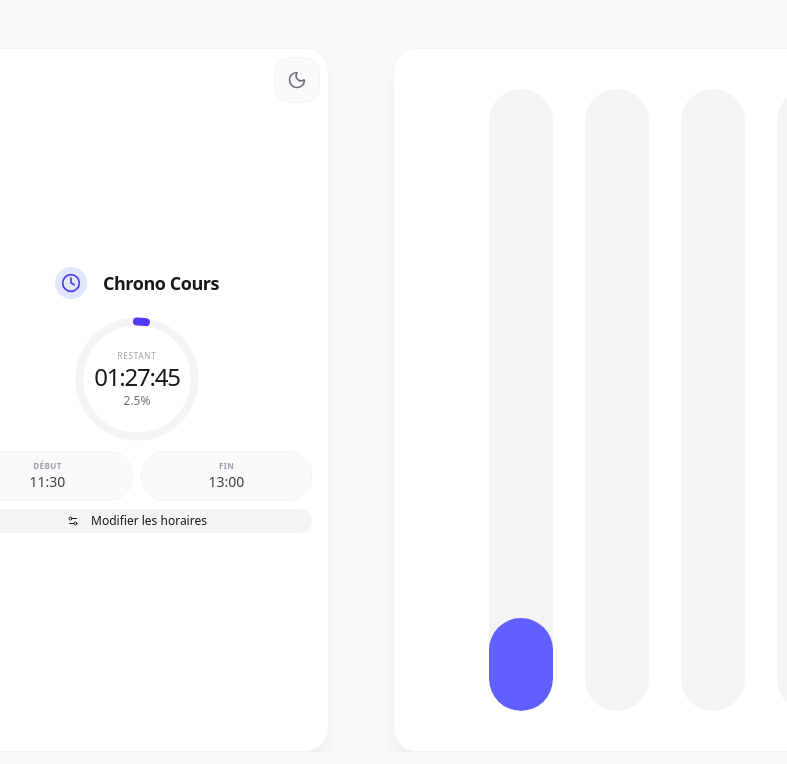
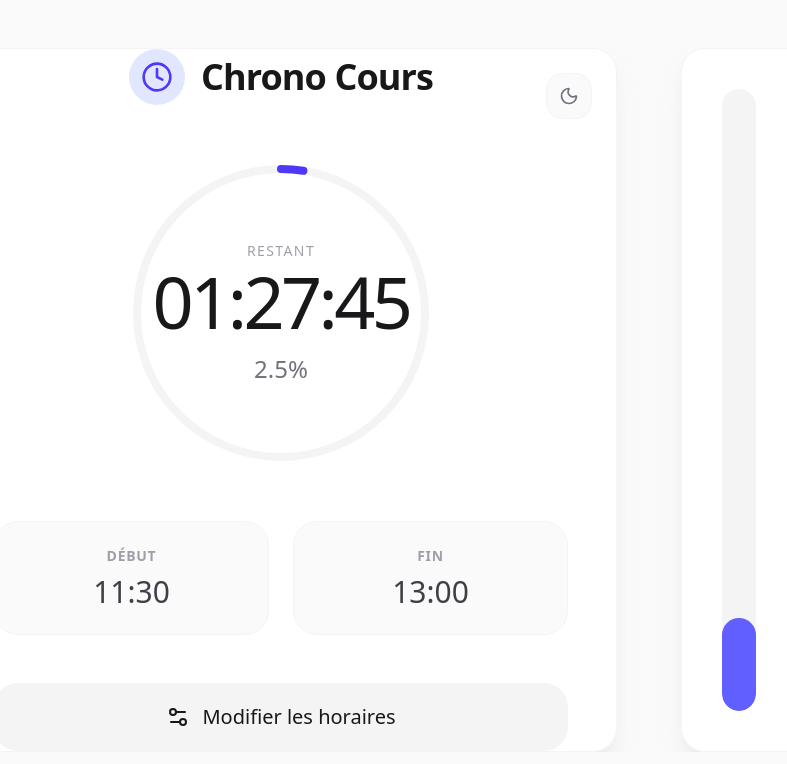
Before and after one commit to Nael-Basset/Chrono-cours, a React (Vite) app: page / in a window 1280 px wide. Both pictures are taken after a click on the button "Démarrer". Shown: the top 764 px of the page, without its empty margins (103-890 px from the left). Built offline with nearby package versions, Linux system fonts and the light colour scheme.

Commit message:
style: smart landscape mode (compact on mobile, spacious on desktop)

```diff
--- a/src/App.tsx
+++ b/src/App.tsx
@@ -175,9 +175,9 @@ export default function App() {
     <div className="h-screen bg-zinc-50 dark:bg-zinc-950 font-sans text-zinc-900 dark:text-zinc-100 overflow-hidden flex flex-col items-center justify-center p-4 md:p-12 transition-colors duration-300">
       <div className="flex flex-col landscape:flex-row md:flex-row gap-6 md:gap-16 items-center landscape:items-stretch md:items-stretch justify-center w-full h-full max-w-[1400px] mx-auto overflow-y-auto no-scrollbar">
         {/* Main Card */}
-        <div className="w-full max-w-md landscape:max-w-sm bg-white dark:bg-zinc-900 rounded-3xl shadow-xl shadow-zinc-200/50 dark:shadow-none overflow-hidden border border-zinc-100 dark:border-zinc-800 shrink-0 landscape:h-full relative flex flex-col justify-center">
+        <div className="w-full max-w-md landscape:max-w-sm md:landscape:max-w-2xl bg-white dark:bg-zinc-900 rounded-3xl shadow-xl shadow-zinc-200/50 dark:shadow-none overflow-hidden border border-zinc-100 dark:border-zinc-800 shrink-0 landscape:h-full md:landscape:h-auto relative flex flex-col justify-center">
           {/* Controls: Dark Mode & Fullscreen */}
-          <div className="absolute top-2 right-2 md:top-6 md:right-6 flex gap-1.5 md:gap-3 z-10 landscape:top-2 landscape:right-2">
+          <div className="absolute top-2 right-2 md:top-6 md:right-6 flex gap-1.5 md:gap-3 z-10 landscape:top-2 landscape:right-2 md:landscape:top-6 md:landscape:right-6">
             <button
               onClick={toggleFullscreen}
               className="md:hidden p-1.5 md:p-3 rounded-lg md:rounded-2xl bg-zinc-50 dark:bg-zinc-800 text-zinc-500 dark:text-zinc-400 active:scale-95 transition-all border border-zinc-100 dark:border-zinc-700"
@@ -194,12 +194,12 @@ export default function App() {
             </button>
           </div>
 
-          <div className="p-6 md:p-12 landscape:p-4">
-            <div className="flex items-center justify-center gap-3 md:gap-4 mb-6 md:mb-12 landscape:mb-4">
-              <div className="w-10 h-10 md:w-14 md:h-14 landscape:w-8 landscape:h-8 rounded-full bg-indigo-100 dark:bg-indigo-900/30 flex items-center justify-center text-indigo-600 dark:text-indigo-400">
-                <Clock size={24} className="md:w-8 md:h-8 landscape:w-5 landscape:h-5" />
+          <div className="p-6 md:p-12 landscape:p-4 md:landscape:p-12">
+            <div className="flex items-center justify-center gap-3 md:gap-4 mb-6 md:mb-12 landscape:mb-4 md:landscape:mb-12">
+              <div className="w-10 h-10 md:w-14 md:h-14 landscape:w-8 landscape:h-8 md:landscape:w-14 md:landscape:h-14 rounded-full bg-indigo-100 dark:bg-indigo-900/30 flex items-center justify-center text-indigo-600 dark:text-indigo-400">
+                <Clock size={24} className="md:w-8 md:h-8 landscape:w-5 landscape:h-5 md:landscape:w-8 md:landscape:h-8" />
               </div>
-              <h1 className="text-xl md:text-4xl landscape:text-lg font-semibold tracking-tight">Chrono Cours</h1>
+              <h1 className="text-xl md:text-4xl landscape:text-lg md:landscape:text-4xl font-semibold tracking-tight">Chrono Cours</h1>
             </div>
 
             <AnimatePresence mode="wait">
@@ -210,35 +210,35 @@ export default function App() {
                   animate={{ opacity: 1, y: 0 }}
                   exit={{ opacity: 0, y: -20 }}
                   transition={{ duration: 0.3 }}
-                  className="space-y-4 md:space-y-10 landscape:space-y-3"
+                  className="space-y-4 md:space-y-10 landscape:space-y-3 md:landscape:space-y-10"
                 >
-                  <div className="space-y-4 md:space-y-10 landscape:space-y-3">
-                    <div className="space-y-2 md:space-y-4 landscape:space-y-1">
+                  <div className="space-y-4 md:space-y-10 landscape:space-y-3 md:landscape:space-y-10">
+                    <div className="space-y-2 md:space-y-4 landscape:space-y-1 md:landscape:space-y-4">
                       <label className="text-xs md:text-sm font-medium text-zinc-500 dark:text-zinc-400 uppercase tracking-wider">Heure de début</label>
                       <input
                         type="time"
                         value={startTimeStr}
                         onChange={(e) => setStartTimeStr(e.target.value)}
-                        className="w-full text-3xl md:text-6xl landscape:text-2xl font-light tracking-tight border-b-2 border-zinc-100 dark:border-zinc-800 pb-2 md:pb-4 focus:border-indigo-500 focus:outline-none transition-colors bg-transparent"
+                        className="w-full text-3xl md:text-6xl landscape:text-2xl md:landscape:text-6xl font-light tracking-tight border-b-2 border-zinc-100 dark:border-zinc-800 pb-2 md:pb-4 focus:border-indigo-500 focus:outline-none transition-colors bg-transparent"
                       />
                     </div>
 
-                    <div className="space-y-2 md:space-y-4 landscape:space-y-1">
+                    <div className="space-y-2 md:space-y-4 landscape:space-y-1 md:landscape:space-y-4">
                       <label className="text-xs md:text-sm font-medium text-zinc-500 dark:text-zinc-400 uppercase tracking-wider">Heure de fin</label>
                       <input
                         type="time"
                         value={endTimeStr}
                         onChange={(e) => setEndTimeStr(e.target.value)}
-                        className="w-full text-3xl md:text-6xl landscape:text-2xl font-light tracking-tight border-b-2 border-zinc-100 dark:border-zinc-800 pb-2 md:pb-4 focus:border-indigo-500 focus:outline-none transition-colors bg-transparent"
+                        className="w-full text-3xl md:text-6xl landscape:text-2xl md:landscape:text-6xl font-light tracking-tight border-b-2 border-zinc-100 dark:border-zinc-800 pb-2 md:pb-4 focus:border-indigo-500 focus:outline-none transition-colors bg-transparent"
                       />
                     </div>
                   </div>
 
                   <button
                     onClick={handleStart}
-                    className="w-full py-3 md:py-6 landscape:py-2 bg-zinc-900 dark:bg-zinc-100 dark:text-zinc-900 hover:bg-zinc-800 dark:hover:bg-zinc-200 text-white rounded-2xl md:rounded-3xl font-medium text-lg md:text-2xl landscape:text-base transition-all flex items-center justify-center gap-2 md:gap-4 active:scale-[0.98] mt-4 md:mt-12 landscape:mt-2"
+                    className="w-full py-3 md:py-6 landscape:py-2 md:landscape:py-6 bg-zinc-900 dark:bg-zinc-100 dark:text-zinc-900 hover:bg-zinc-800 dark:hover:bg-zinc-200 text-white rounded-2xl md:rounded-3xl font-medium text-lg md:text-2xl landscape:text-base md:landscape:text-2xl transition-all flex items-center justify-center gap-2 md:gap-4 active:scale-[0.98] mt-4 md:mt-12 landscape:mt-2 md:landscape:mt-12"
                   >
-                    <Play size={20} className="md:w-8 md:h-8 landscape:w-4 landscape:h-4" fill="currentColor" />
+                    <Play size={20} className="md:w-8 md:h-8 landscape:w-4 landscape:h-4 md:landscape:w-8 md:landscape:h-8" fill="currentColor" />
                     Démarrer
                   </button>
                 </motion.div>
@@ -251,7 +251,7 @@ export default function App() {
                   transition={{ duration: 0.3 }}
                   className="flex flex-col items-center"
                 >
-                  <div className="relative w-48 h-48 md:w-80 md:h-80 landscape:w-32 landscape:h-32 flex items-center justify-center mb-6 md:mb-12 landscape:mb-2">
+                  <div className="relative w-48 h-48 md:w-80 md:h-80 landscape:w-32 landscape:h-32 md:landscape:w-80 md:landscape:h-80 flex items-center justify-center mb-6 md:mb-12 landscape:mb-2 md:landscape:mb-12">
                     {/* Background Circle */}
                     <svg className="absolute inset-0 w-full h-full transform -rotate-90">
                       <circle
@@ -278,20 +278,20 @@ export default function App() {
                       />
                     </svg>
 
-                    <div className="absolute inset-0 flex flex-col items-center justify-center text-center p-4 landscape:p-1">
-                      <span className="text-[10px] md:text-sm landscape:text-[8px] font-medium text-zinc-400 dark:text-zinc-500 uppercase tracking-widest mb-1 landscape:mb-0">
+                    <div className="absolute inset-0 flex flex-col items-center justify-center text-center p-4 landscape:p-1 md:landscape:p-4">
+                      <span className="text-[10px] md:text-sm landscape:text-[8px] md:landscape:text-sm font-medium text-zinc-400 dark:text-zinc-500 uppercase tracking-widest mb-1 landscape:mb-0 md:landscape:mb-1">
                         {isFinished ? 'Terminé' : 'Restant'}
                       </span>
                       {isFinished ? (
-                        <CheckCircle2 className="w-10 h-10 md:w-24 md:h-24 landscape:w-8 landscape:h-8 text-emerald-500 my-1 md:my-4 landscape:my-1" />
+                        <CheckCircle2 className="w-10 h-10 md:w-24 md:h-24 landscape:w-8 landscape:h-8 md:landscape:w-24 md:landscape:h-24 text-emerald-500 my-1 md:my-4 landscape:my-1 md:landscape:my-4" />
                       ) : (
-                        <span className="text-3xl md:text-7xl landscape:text-2xl font-light tracking-tighter text-zinc-900 dark:text-zinc-100 tabular-nums">
+                        <span className="text-3xl md:text-7xl landscape:text-2xl md:landscape:text-7xl font-light tracking-tighter text-zinc-900 dark:text-zinc-100 tabular-nums">
                           {formatTime(remainingMs)}
                         </span>
                       )}
                       <button
                         onClick={() => setPrecisionMode((prev) => (prev + 1) % 3)}
-                        className="text-sm md:text-2xl landscape:text-xs font-medium text-zinc-500 dark:text-zinc-400 mt-1 md:mt-4 landscape:mt-0 hover:text-zinc-700 dark:hover:text-zinc-200 transition-colors cursor-pointer select-none"
+                        className="text-sm md:text-2xl landscape:text-xs md:landscape:text-2xl font-medium text-zinc-500 dark:text-zinc-400 mt-1 md:mt-4 landscape:mt-0 md:landscape:mt-4 hover:text-zinc-700 dark:hover:text-zinc-200 transition-colors cursor-pointer select-none"
                       >
                         {precisionMode === 0
                           ? progress.toFixed(1)
@@ -302,22 +302,22 @@ export default function App() {
                     </div>
                   </div>
 
-                  <div className="w-full flex gap-3 md:gap-6 landscape:gap-2">
-                    <div className="flex-1 bg-zinc-50 dark:bg-zinc-800/50 rounded-xl md:rounded-3xl p-3 md:p-6 landscape:p-2 text-center border border-zinc-100 dark:border-zinc-800">
-                      <div className="text-[10px] md:text-sm landscape:text-[8px] font-semibold text-zinc-400 dark:text-zinc-500 uppercase tracking-wider mb-1 md:mb-2 landscape:mb-0">Début</div>
-                      <div className="text-lg md:text-3xl landscape:text-sm font-medium text-zinc-700 dark:text-zinc-300">{startTimeStr}</div>
+                  <div className="w-full flex gap-3 md:gap-6 landscape:gap-2 md:landscape:gap-6">
+                    <div className="flex-1 bg-zinc-50 dark:bg-zinc-800/50 rounded-xl md:rounded-3xl p-3 md:p-6 landscape:p-2 md:landscape:p-6 text-center border border-zinc-100 dark:border-zinc-800">
+                      <div className="text-[10px] md:text-sm landscape:text-[8px] md:landscape:text-sm font-semibold text-zinc-400 dark:text-zinc-500 uppercase tracking-wider mb-1 md:mb-2 landscape:mb-0 md:landscape:mb-2">Début</div>
+                      <div className="text-lg md:text-3xl landscape:text-sm md:landscape:text-3xl font-medium text-zinc-700 dark:text-zinc-300">{startTimeStr}</div>
                     </div>
-                    <div className="flex-1 bg-zinc-50 dark:bg-zinc-800/50 rounded-xl md:rounded-3xl p-3 md:p-6 landscape:p-2 text-center border border-zinc-100 dark:border-zinc-800">
-                      <div className="text-[10px] md:text-sm landscape:text-[8px] font-semibold text-zinc-400 dark:text-zinc-500 uppercase tracking-wider mb-1 md:mb-2 landscape:mb-0">Fin</div>
-                      <div className="text-lg md:text-3xl landscape:text-sm font-medium text-zinc-700 dark:text-zinc-300">{endTimeStr}</div>
+                    <div className="flex-1 bg-zinc-50 dark:bg-zinc-800/50 rounded-xl md:rounded-3xl p-3 md:p-6 landscape:p-2 md:landscape:p-6 text-center border border-zinc-100 dark:border-zinc-800">
+                      <div className="text-[10px] md:text-sm landscape:text-[8px] md:landscape:text-sm font-semibold text-zinc-400 dark:text-zinc-500 uppercase tracking-wider mb-1 md:mb-2 landscape:mb-0 md:landscape:mb-2">Fin</div>
+                      <div className="text-lg md:text-3xl landscape:text-sm md:landscape:text-3xl font-medium text-zinc-700 dark:text-zinc-300">{endTimeStr}</div>
                     </div>
                   </div>
 
                   <button
                     onClick={handleStop}
-                    className="mt-6 md:mt-12 landscape:mt-2 w-full py-3 md:py-5 landscape:py-1 bg-zinc-100 dark:bg-zinc-800 hover:bg-zinc-200 dark:hover:bg-zinc-700 text-zinc-900 dark:text-zinc-100 rounded-xl md:rounded-3xl font-medium text-base md:text-xl landscape:text-xs transition-all flex items-center justify-center gap-2 md:gap-3 active:scale-[0.98]"
+                    className="mt-6 md:mt-12 landscape:mt-2 md:landscape:mt-12 w-full py-3 md:py-5 landscape:py-1 md:landscape:py-5 bg-zinc-100 dark:bg-zinc-800 hover:bg-zinc-200 dark:hover:bg-zinc-700 text-zinc-900 dark:text-zinc-100 rounded-xl md:rounded-3xl font-medium text-base md:text-xl landscape:text-xs md:landscape:text-xl transition-all flex items-center justify-center gap-2 md:gap-3 active:scale-[0.98]"
                   >
-                    <Settings2 size={18} className="md:w-6 md:h-6 landscape:w-3 landscape:h-3" />
+                    <Settings2 size={18} className="md:w-6 md:h-6 landscape:w-3 landscape:h-3 md:landscape:w-6 md:landscape:h-6" />
                     Modifier les horaires
                   </button>
                 </motion.div>
```
